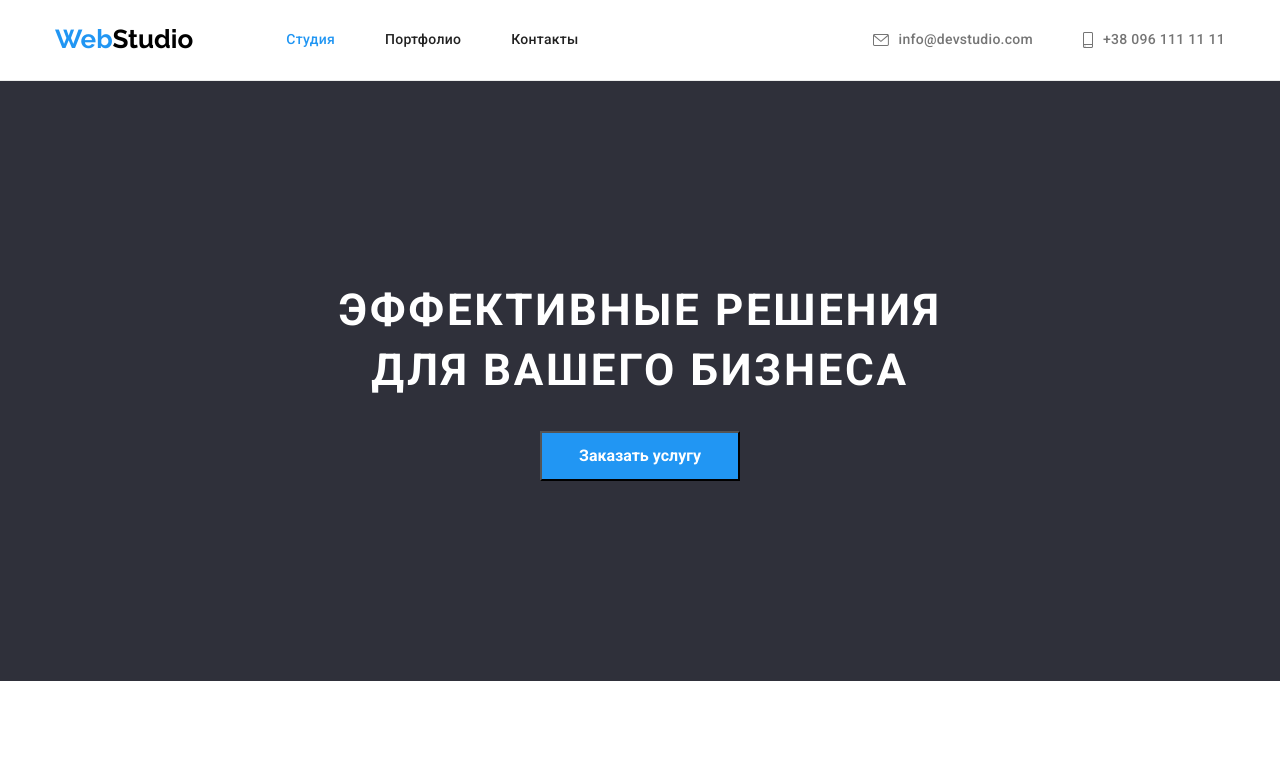
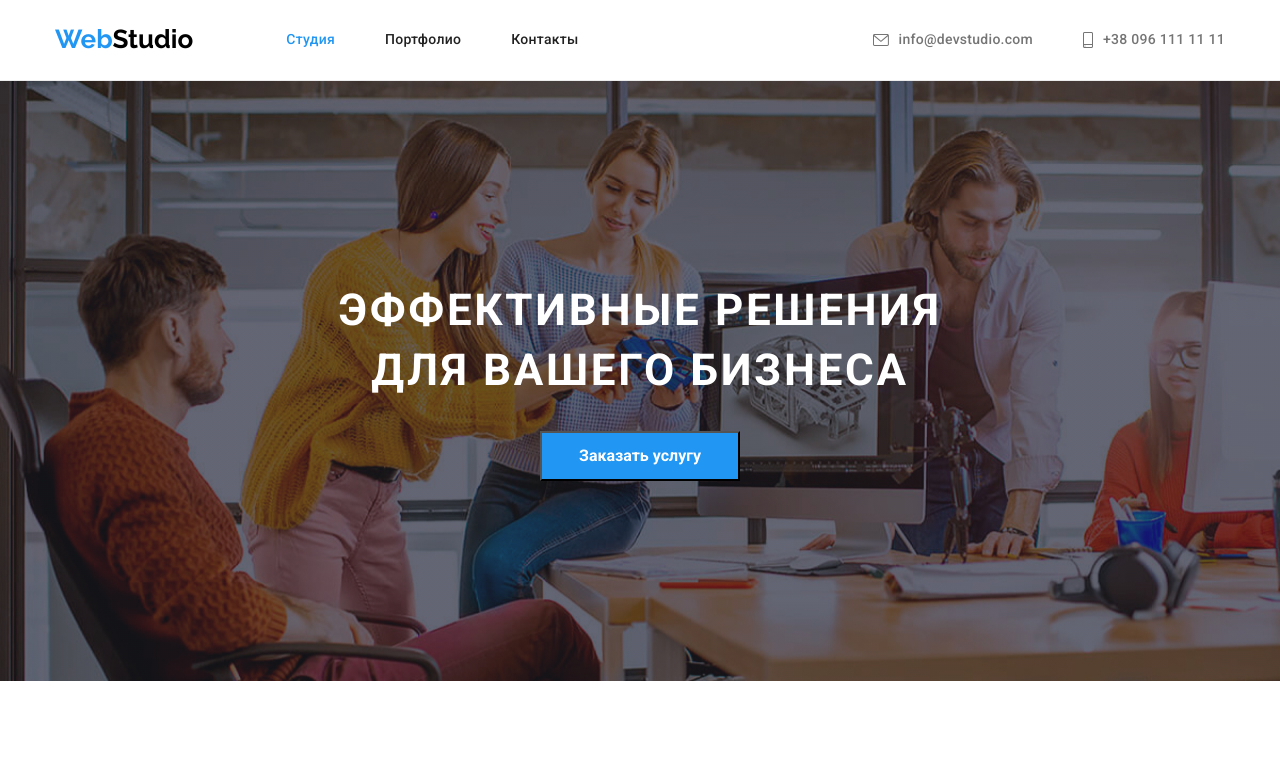
Before and after one commit to ArsenSultangali247/goit-markup-hw-04, a plain HTML site: page index.html in a window 1280 px wide. Shown: the top 772 px of the page. Drawn offline with nearby package versions, Linux system fonts and the light colour scheme; the site is published under a folder, as on GitHub Pages, so addresses that start at the root find nothing.

Commit message:
Update styles.css

```diff
--- a/css/styles.css
+++ b/css/styles.css
@@ -181,7 +181,7 @@ img {
     text-align: center;
     padding-top: 200px;
     padding-bottom: 200px;
-    background-image: linear-gradient(rgba(47, 48, 58, 0.4), rgba(47, 48, 58, 0.4)),url("/images/hero/hero-bg.jpg");
+    background-image: linear-gradient(rgba(47, 48, 58, 0.4), rgba(47, 48, 58, 0.4)),url("../images/hero/hero-bg.jpg");
     background-size: cover;
 }
 
```
